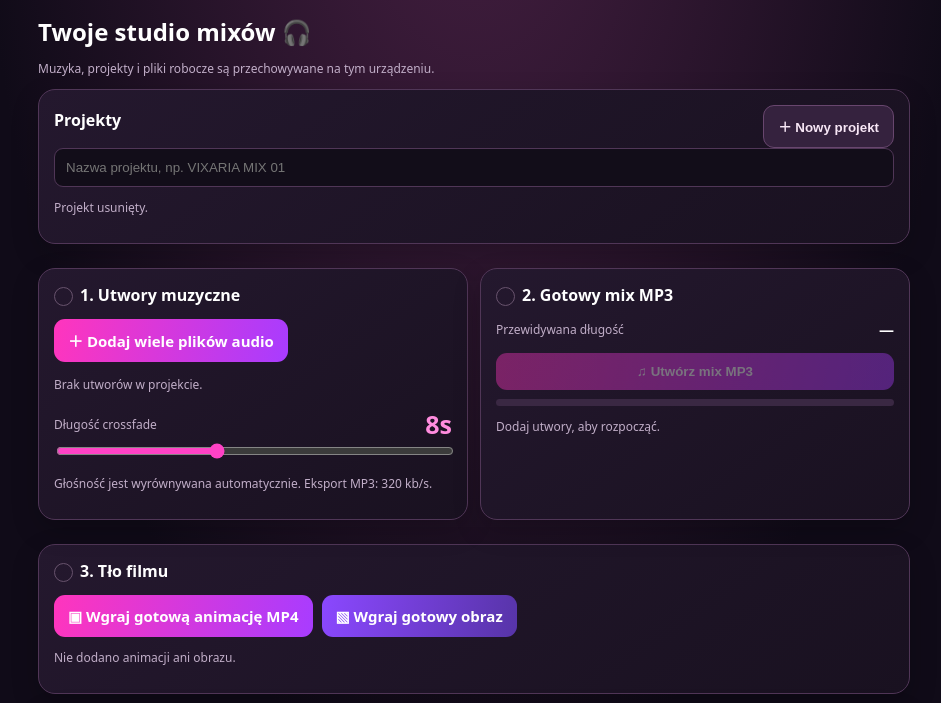
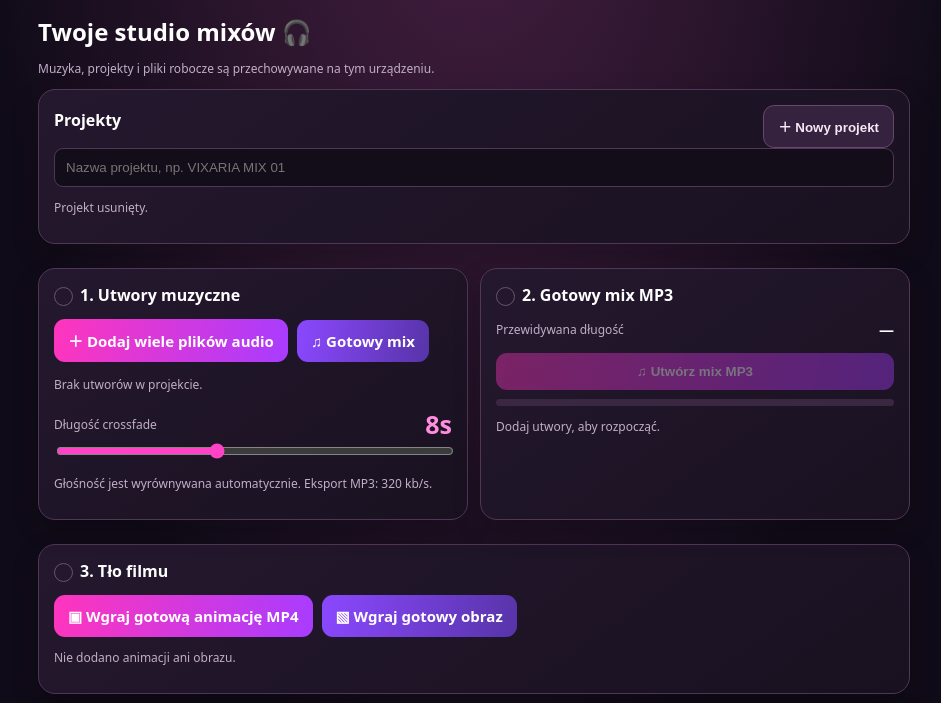
Before and after one commit to vixazoneyt-bit/vixaria-mix-studio, a plain HTML site: page index.html in a window 1280 px wide. Shown: the part 84-787 px from the top of the page, without its empty margins (166-1107 px from the left). Drawn offline with Linux system fonts and the light colour scheme.

Commit message:
Add ready mix upload control to step 1

```diff
--- a/index.html
+++ b/index.html
@@ -29,7 +29,7 @@ footer{text-align:center;color:#806d88;font-size:11px;padding:20px}.step-check{d
 </section>
 <div class="grid">
 <section class="card"><h2><span class="step-check" id="step1Check">✓</span>1. Utwory muzyczne</h2>
-<label class="pick">＋ Dodaj wiele plików audio<input id="audioFiles" type="file" accept="audio/*,.mp3,.wav,.m4a,.aac,.ogg" multiple></label>
+<div class="row" style="flex-wrap:wrap"><label class="pick">＋ Dodaj wiele plików audio<input id="audioFiles" type="file" accept="audio/*,.mp3,.wav,.m4a,.aac,.ogg" multiple></label><label class="pick" style="background:linear-gradient(100deg,#8b48ff,#5734a8)">♫ Gotowy mix<input id="readyMixFile" type="file" accept="audio/mpeg,.mp3"></label></div>
 <div id="tracks" class="muted small" style="padding:14px 0">Brak utworów w projekcie.</div>
 <div class="row between"><span class="small muted">Długość crossfade</span><b class="big"><span id="fadeVal">8</span>s</b></div><input id="fade" type="range" min="0" max="20" value="8">
 <p class="small muted" style="margin-top:12px">Głośność jest wyrównywana automatycznie. Eksport MP3: 320 kb/s.</p>
```
